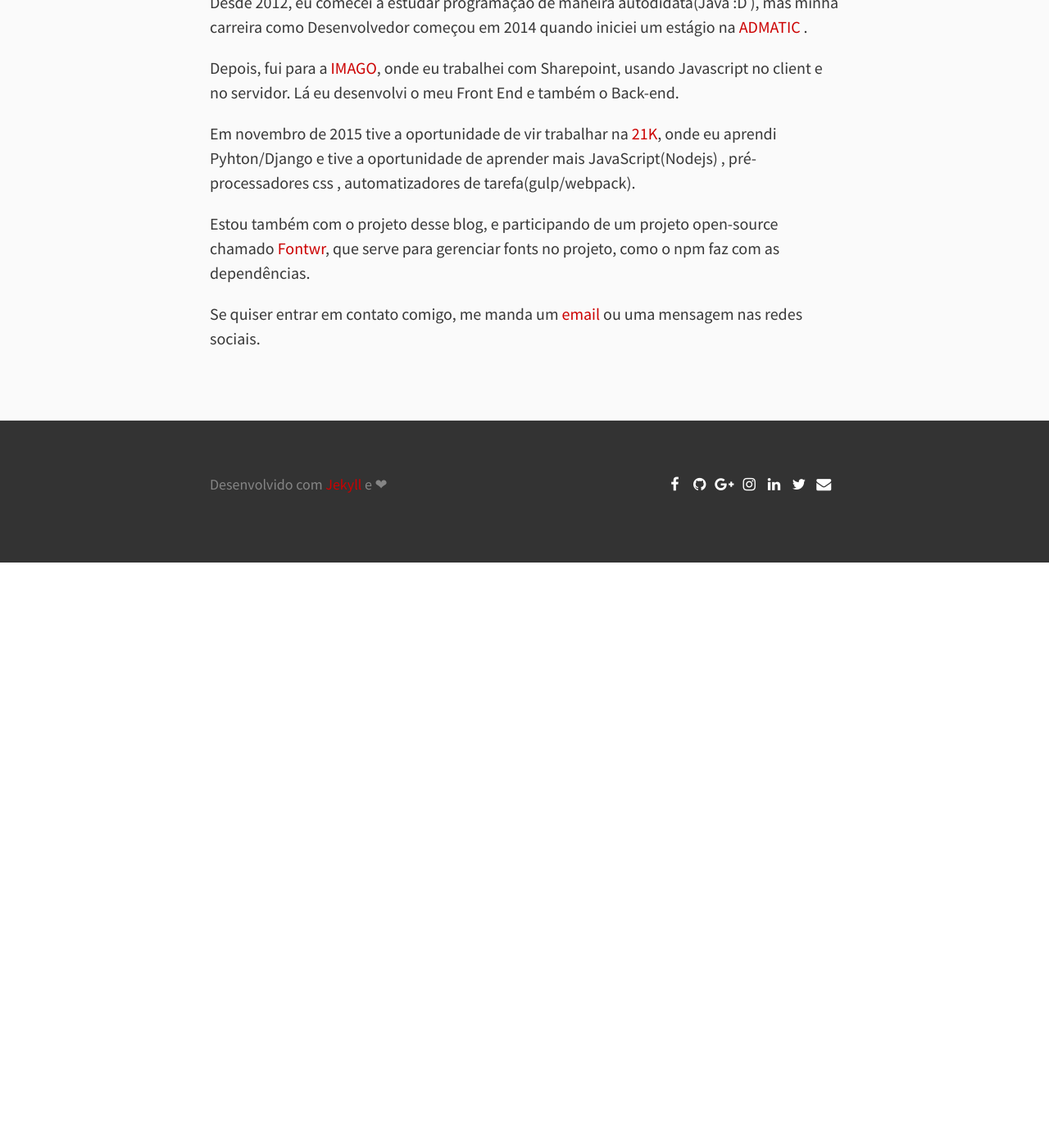
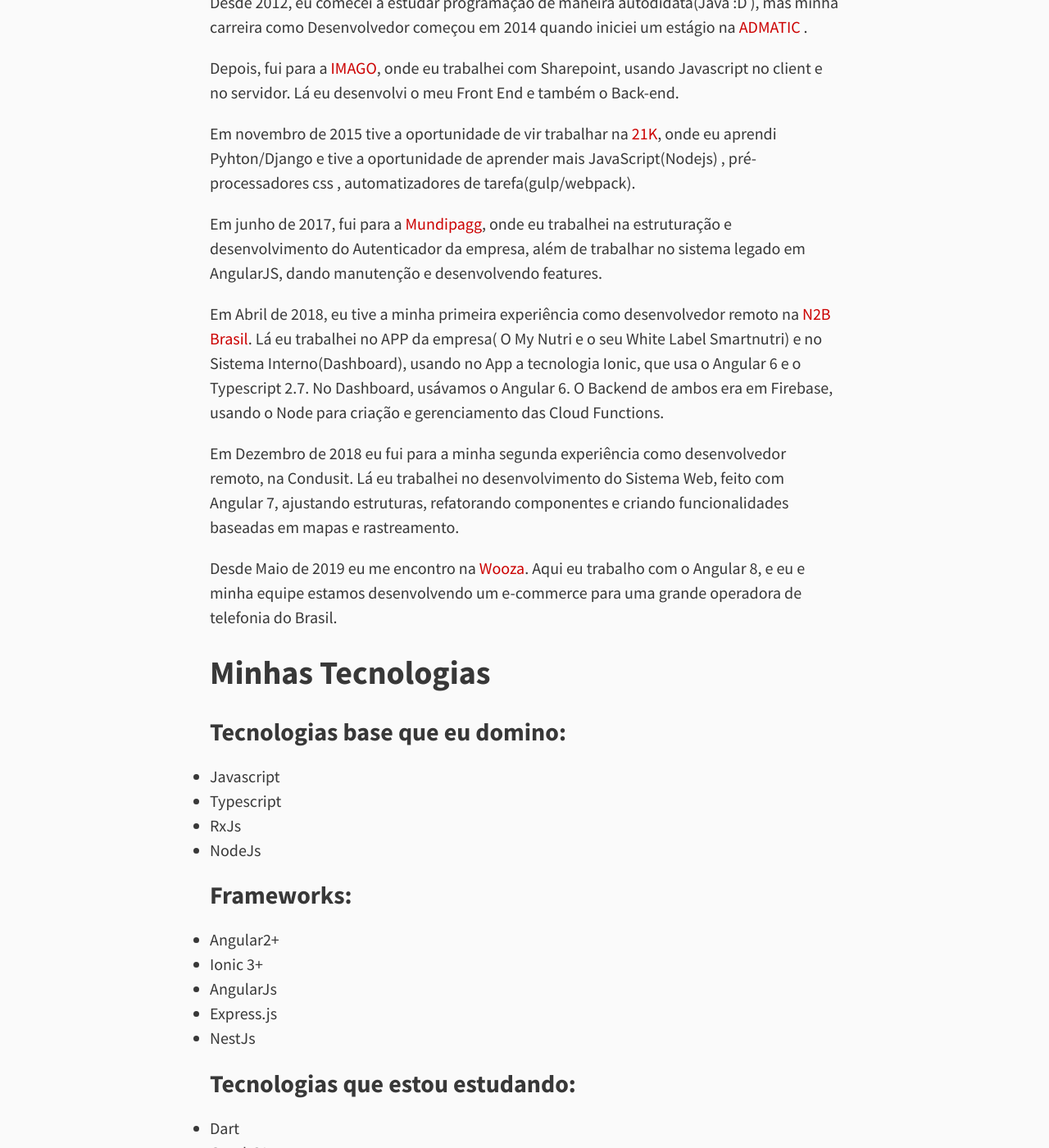
Before and after one commit to fabiomirandaa/fabiomirandaa.github.io, a Jekyll site: the page built from about.md, in a window 1280 px wide and 1400 px high, scrolled down 636 px. Shown: the whole window at 82% size. Built offline with Jekyll 4.4.1, drawn with Linux system fonts in a browser that asks for light colours; nearby versions of some CDN libraries; before the commit the page ends 1327 px from its top, so only the background shows below that; some of the changed text lies outside the part shown.

Commit message:
docs: improvment in my about.md

```diff
--- a/about.md
+++ b/about.md
@@ -12,6 +12,35 @@
 
 Em novembro de 2015 tive a oportunidade de vir trabalhar na [21K](http://www.lab21k.com.br){:target="_blank"}, onde eu aprendi Pyhton/Django e tive a oportunidade de aprender mais  JavaScript(Nodejs) , pré-processadores css , automatizadores de tarefa(gulp/webpack).
 
-Estou também com o projeto desse blog, e participando de um projeto open-source chamado [Fontwr](https://github.com/raphaklaus/fontwr){:target="blank"}, que serve para gerenciar fonts no projeto, como o npm faz com as dependências.
+Em junho de 2017, fui para a [Mundipagg](https://www.mundipagg.com/), onde eu trabalhei na estruturação e desenvolvimento do Autenticador da empresa, além de trabalhar no sistema legado em AngularJS, dando manutenção e desenvolvendo features.
 
-Se quiser entrar em contato comigo, me manda um [email](mailto:fabioviannatj@gmail.com) ou uma mensagem nas redes sociais.
+Em Abril de 2018, eu tive a minha primeira experiência como desenvolvedor remoto na [N2B Brasil](https://n2bbrasil.com/). Lá eu trabalhei no APP da empresa( O My Nutri e o seu White Label Smartnutri) e no Sistema Interno(Dashboard), usando no App a tecnologia Ionic, que usa o Angular 6 e o Typescript 2.7. No Dashboard, usávamos o Angular 6. O Backend de ambos era em Firebase, usando o Node para criação e gerenciamento das Cloud Functions.
+
+Em Dezembro de 2018 eu fui para a minha segunda experiência como desenvolvedor remoto, na Condusit. Lá eu trabalhei no desenvolvimento do Sistema Web, feito com Angular 7, ajustando estruturas, refatorando componentes e criando funcionalidades baseadas em mapas e rastreamento.
+
+Desde Maio de 2019 eu me encontro na [Wooza](https://www.wooza.com.br/). Aqui eu trabalho com o Angular 8, e eu e minha equipe estamos desenvolvendo um e-commerce para uma grande operadora de telefonia do Brasil.
+
+## Minhas Tecnologias
+
+### Tecnologias base que eu domino:
+
+- Javascript
+- Typescript
+- RxJs
+- NodeJs
+
+### Frameworks:
+
+- Angular2+
+- Ionic 3+
+- AngularJs
+- Express.js
+- NestJs
+
+### Tecnologias que estou estudando:
+
+- Dart
+- GraphQL
+- Flutter
+
+Se quiser entrar em contato comigo, me manda um [email](mailto:fabiomirandadev@gmail.com) ou uma mensagem nas redes sociais. Meu telegram é @fabiomirandadev =)
```
